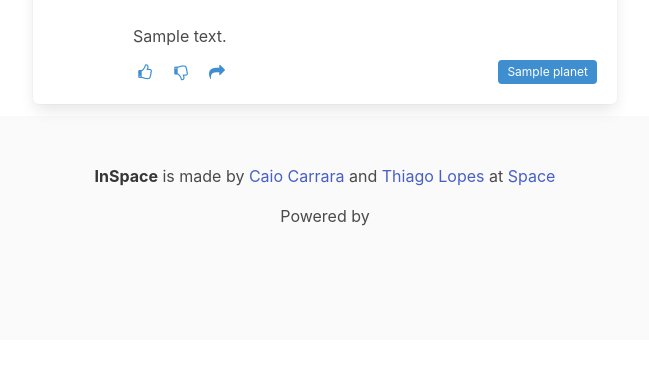
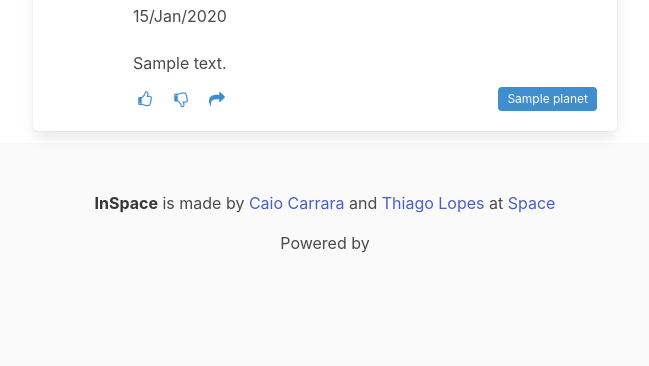
Before and after one commit to cacarrara/inspace, a Django app: template inspace/frontend/templates/core/resources.html in a window 1280 px wide. Shown: the part 283-649 px from the top of the page, without its empty margins (315-964 px from the left). Run offline with Django 3.2, Linux system fonts and the light colour scheme; the template is opened without the code that fills it: most values are stand-ins (such as "Sample title", 1, 10 or a date in 2020); some libraries are stand-ins or nearby versions.

Commit message:
Improves date format in resource card

```diff
--- a/inspace/frontend/templates/core/_resource_card.html
+++ b/inspace/frontend/templates/core/_resource_card.html
@@ -13,7 +13,8 @@
           {% else %}
             <strong>{{ resource.title|title }}</strong>
           {% endif %}
-          <small>{{ resource.created_at|date }}</small>
+          <br>
+          <small class="subtitle is-6">{{ resource.created_at|date:"d/M/Y" }}</small>
         </p>
         <p>{{ resource.description }}</p>
       </div>
```
